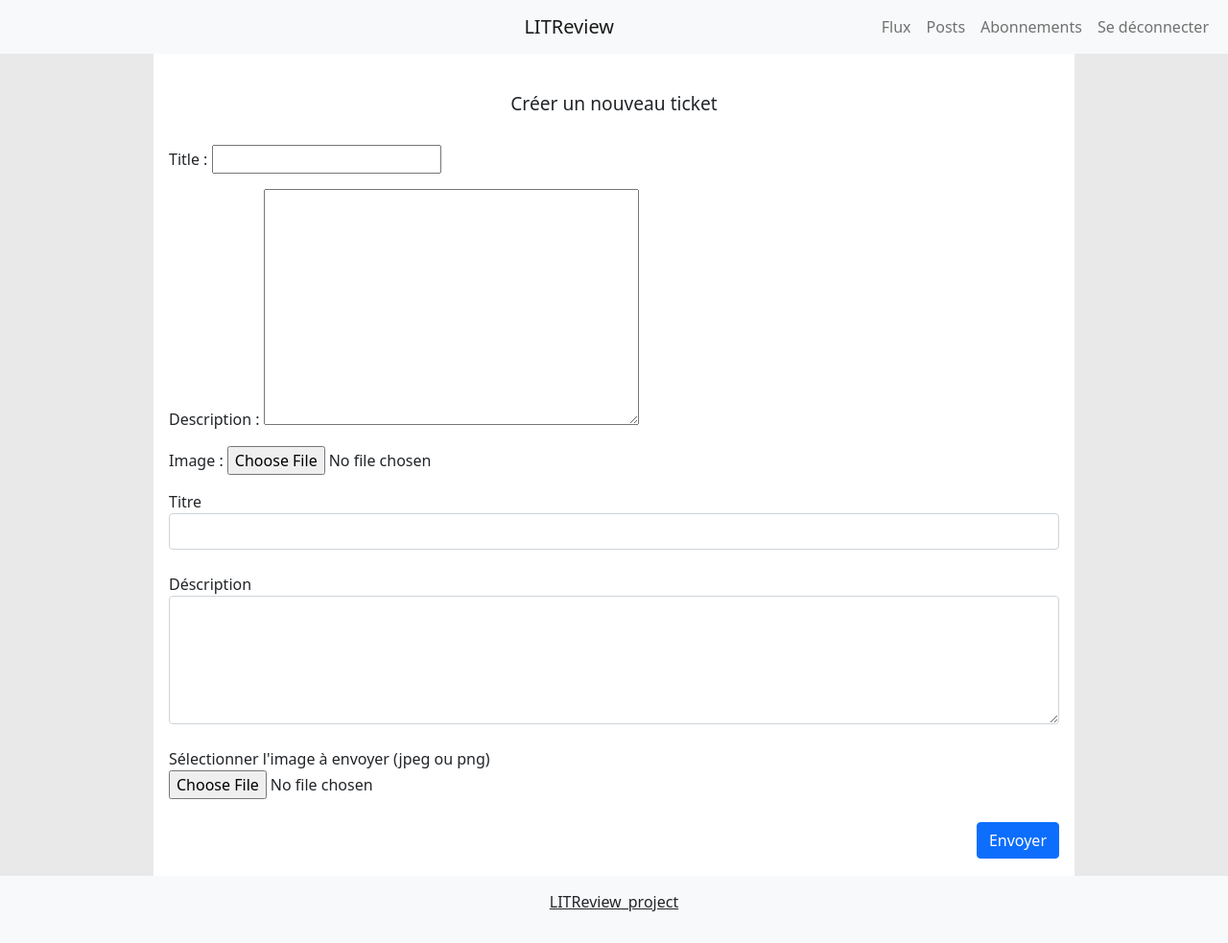
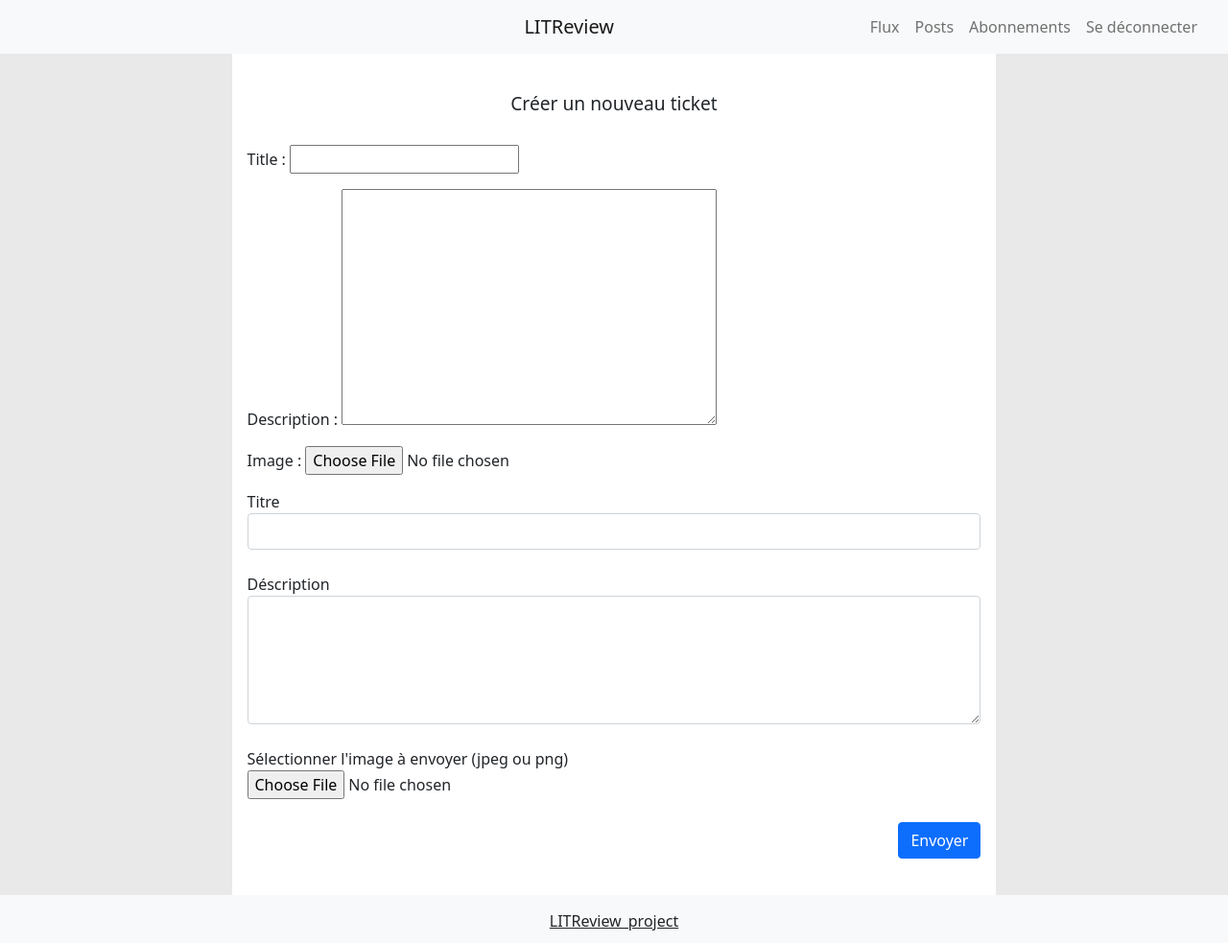
Before and after one commit to npaillasson/LITReview_project, a Django app: page /new_ticket/ in a window 1280 px wide. Shown: the whole page at 96% size. Before the commit the page ends 950 px from the top, so only its background shows below. Run offline with Django 3.2, Linux system fonts and the light colour scheme.

Commit message:
footer problem solved (due to the fact that some pages did not occupy all the space)

```diff
--- a/src/review/static/css/base_style.css
+++ b/src/review/static/css/base_style.css
@@ -34,5 +34,10 @@
 footer
 {
     height: 50px;
-    width: 100%
+    width: 100%;
 }
+
+html, body
+{
+    height: 100%
+}
--- a/src/review/templates/review/base.html
+++ b/src/review/templates/review/base.html
@@ -9,7 +9,9 @@
       <script src="https://cdn.jsdelivr.net/npm/bootstrap@5.1.0/dist/js/bootstrap.bundle.min.js" integrity="sha384-U1DAWAznBHeqEIlVSCgzq+c9gqGAJn5c/t99JyeKa9xxaYpSvHU5awsuZVVFIhvj" crossorigin="anonymous"></script>
   </head>
   <body>
-  <div id="base_main">
+    <div id="container" class="d-flex flex-column h-100">
+      <div class="row">
+        <div class="col-12">
           <header>
             <nav class="navbar navbar-expand-lg navbar-light bg-light">
               <div class="container-fluid">
@@ -38,12 +40,20 @@
               </div>
             </nav>
           </header>
-    <section class="h-100" style="background-color: rgb(233,233,233);">
+        </div>
+      </div>
+      <div class="row justify-content-center flex-grow-1 flex_shrink-0 w-auto" style="background-color: rgb(233,233,233);">
+        <div class="col-10">
         {% block body %}{% endblock %}
-    </section>
+        </div>
+      </div>
+      <div class="row flex-shrink-0">
+        <div class="col-12">
           <footer class="bg-light">
             <p id="footer_message">LITReview_project</p>
           </footer>
         </div>
+      </div>
+    </div>
   </body>
 </html>
--- a/src/review/templates/review/new_ticket.html
+++ b/src/review/templates/review/new_ticket.html
@@ -2,8 +2,8 @@
 {% load static %}
 {% block body %}
 <link rel="stylesheet" type="text/css" href="{% static 'css/new_ticket_style.css' %}">
-<div class="ticket_main w-75 p-3 bg-white">
-  <div style="padding-bottom: 40px">
+<div class="ticket_main w-75 p-3 bg-white h-100">
+  <div style="padding-bottom: 60px;">
     <br>
     <h1 class="new_ticket_title">Créer un nouveau ticket</h1>
     <br>
```
Lines whose indentation alone changed are shown as unchanged.
